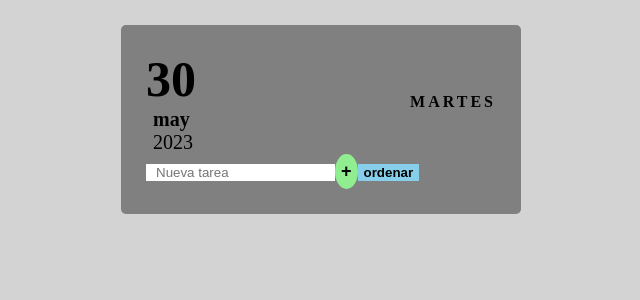
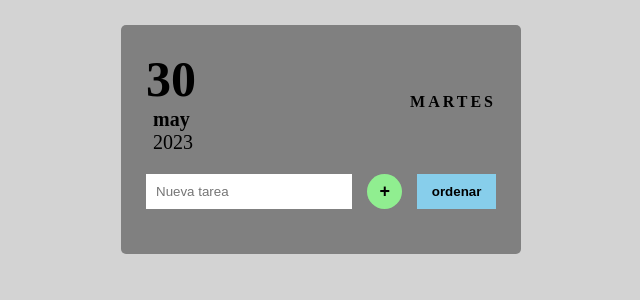
Before and after one commit to FacuBritez/Lista-De-Tareas, an Angular app: page / in a window 1280 px wide. Shown: the top 300 px of the page, without its empty margins (319-959 px from the left). Built offline with nearby package versions, Linux system fonts and the light colour scheme.

Commit message:
cambiando etiqueta por clase

```diff
--- a/src/app/components/lista/lista.component.sass
+++ b/src/app/components/lista/lista.component.sass
@@ -28,7 +28,7 @@
     margin-left: 7px
     font-size: 20px
 
-form
+.form
     margin: 20px 0
     display: grid
     grid-auto-flow: column
```
